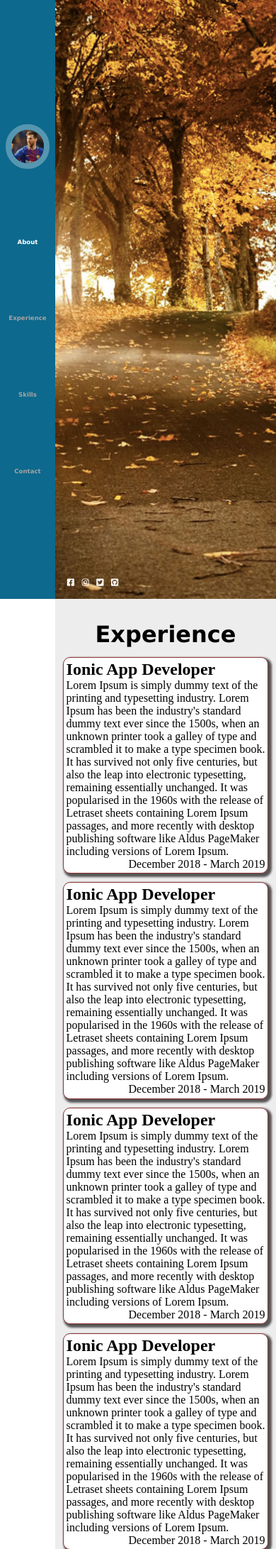
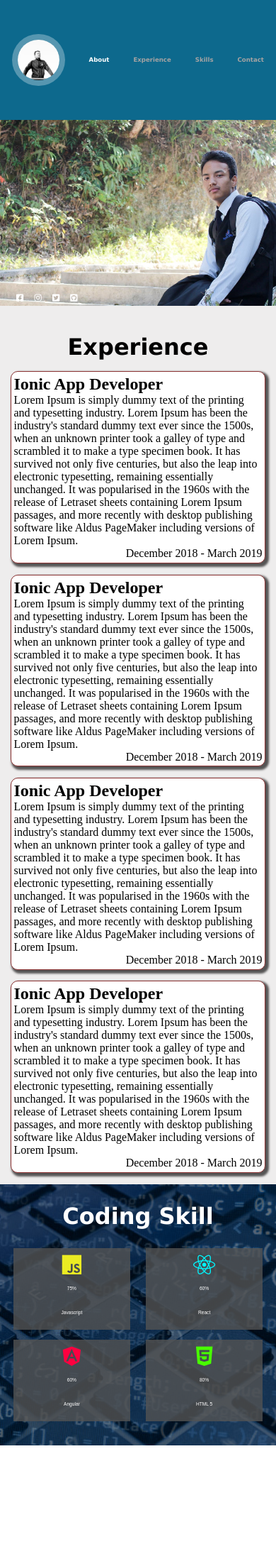
Before and after one commit to subashhshrestha/portofolio, a PHP site: page / in a window 390 px wide. Shown: the top 2183 px of the page at 71% size. After the commit the page ends 2037 px from the top, so only its background shows below. Run offline with PHP 8.4, Linux system fonts and the light colour scheme; some libraries are stand-ins or nearby versions.

Commit message:
Mobile Responsive

```diff
--- a/index.js
+++ b/index.js
@@ -57,20 +57,20 @@ skills.addEventListener('click',()=>{
 
 window.onscroll=function (){
     // console.log(window.pageYOffset,about.offsetTop);
-    if(window.pageYOffset>=about.offsetTop && window.pageYOffset<=e.offsetTop-0.00000000000000001){
+    if(window.pageYOffset>=about.offsetTop && window.pageYOffset<e.offsetTop-20){
         console.log("about");
         a.style.color='white';
         experience.style.color='rgb(165, 163, 163)';
         skills.style.color='rgb(165, 163, 163)';
     }
-    else if(window.pageYOffset>=e.offsetTop && window.pageYOffset<=s.offsetTop-0.00000000000000001){
+    else if(window.pageYOffset>=e.offsetTop-30 && window.pageYOffset<=s.offsetTop-30){
         console.log("alu");
         experience.style.color='white';
         a.style.color='rgb(165, 163, 163)';
         skills.style.color='rgb(165, 163, 163)';
 
     }
-    else if(window.pageYOffset>=s.offsetTop && window.pageYOffset<=c.offsetTop-0.00000000000000001){
+    else if(window.pageYOffset>=s.offsetTop-20 && window.pageYOffset<=c.offsetTop-20){
         console.log('skill')
         skills.style.color='white';
         experience.style.color='rgb(165, 163, 163)';
--- a/mycss.css
+++ b/mycss.css
@@ -222,6 +222,9 @@
 
 
 @media(max-width: 899px) {
+    body{
+        height: 100vh;
+    }
 
     .itemList{
         width:90%;
@@ -232,6 +235,67 @@
         background: rgb(255, 255, 255);
         box-shadow: 3px 3px 3px 2px rgb(85, 84, 84);
 
+    }
+    .skills .skillContent .items{
+        display: flex;
+         align-items: center;
+         flex-direction: column;
+        background: rgba(83, 83, 83,0.8);
+        width:40%;
+        z-index: 999999;
+        padding:2%;
+        margin:2%;
+    }
+
+    .sideBar{
+        display: flex;
+        position: fixed;
+        height: 20%;
+        top: 0;
+        z-index: 99999999;
+        width: 100vw;;
+        background: rgb(13, 105, 141);
+    }
+
+    .sideBarContainer{
+        position: relative;
+        display: flex;
+        flex-direction: row;
+        top:15%;
+        bottom: 15%;
+        /* height:70%; */
+        width: 100%;
+        font-size: 2.2vw;
+        /* align-items: center; */
+        /* justify-content: space-around; */
+        /* flex-direction: column; */
+        color:rgb(165, 163, 163);
+        font-family: 'Lucida Sans', 'Lucida Sans Regular', 'Lucida Grande', 'Lucida Sans Unicode', Geneva, Verdana, sans-serif;
+        font-weight: bold
+    }
+    #profileImage{
+        width:15%;
+        /* height: 40%; */
+        /* height:3; */
+        border-radius: 50%;
+        border:8px solid rgba(255, 255, 255,0.3);
+    }
+    .mainContainer{
+        position: relative;
+        display: flex;
+        width: 100%;
+        top: 20%;
+        left: 0;
+
+    }
+    .topCover{
+        min-height:10%;
+        background-image: url('./cover.png');
+        background-repeat: no-repeat;
+        background-position:center;
+        width: 100%;
+        background-size: cover;
+        position: relative;
     }
 
   }
@@ -247,4 +311,5 @@
 
     }
 
+
   }
```
Also changed, not shown: cover.png, profile.jpg.
